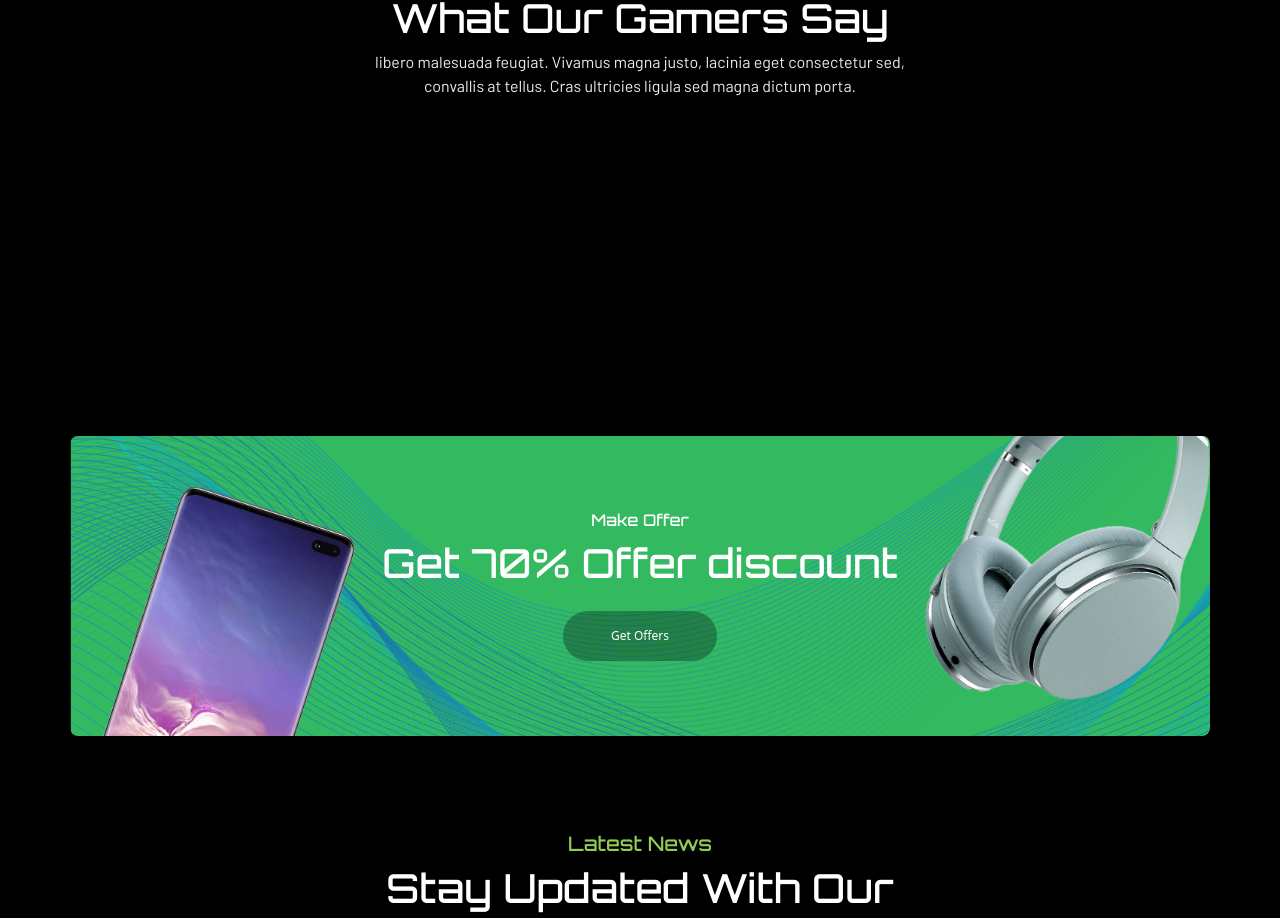
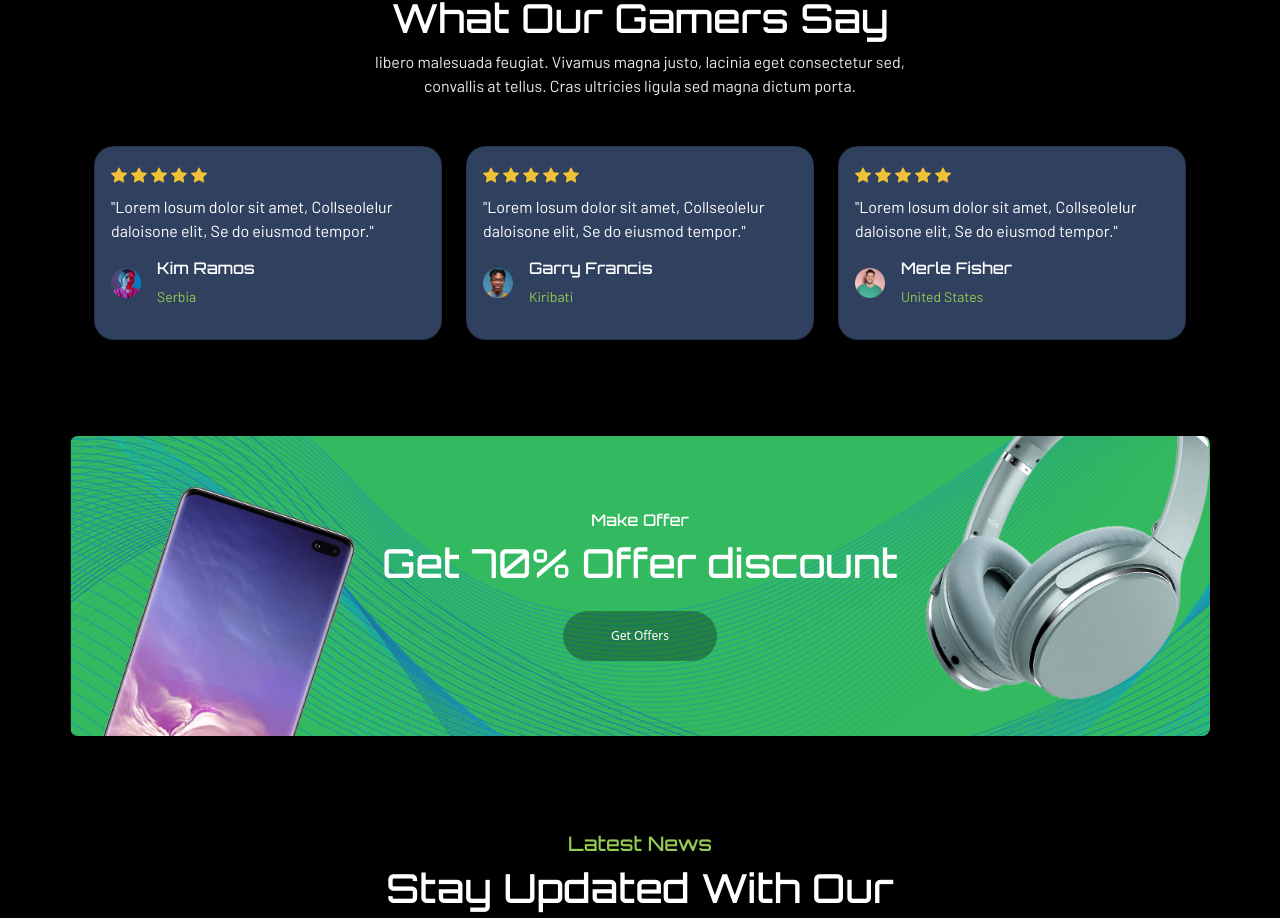
Before and after one commit to orazi-paolo/proj-html-vuejs, a Vue app: page / in a window 1280 px wide. Shown: the part 4733-5651 px from the top of the page. Built offline with nearby package versions, Linux system fonts and the light colour scheme; what wow.js would draw is missing.

Commit message:
Fixed feedback carousel.

```diff
--- a/src/components/appMain-feature/featureFeedback/FeatureFeedbackSlider.vue
+++ b/src/components/appMain-feature/featureFeedback/FeatureFeedbackSlider.vue
@@ -5,12 +5,9 @@ export default {
   data() {
     return {
       //Variables
-      sliderPosition: 0, // Store Initial slider position
-      activeCards: [], // Store visible cards
-
       userProfiles: [
         {
-          id: 1,
+          id: 3,
           firstName: "Kim",
           lastName: "Ramos",
           nationality: "Serbia",
@@ -28,7 +25,7 @@ export default {
           starsRate: 5
         },
         {
-          id: 3,
+          id: 1,
           firstName: "Merle",
           lastName: "Fisher",
           nationality: "United States",
@@ -44,28 +41,22 @@ export default {
     FeatureFeedbackSliderCard,
   },
 
-  computed: {
-    sliderStyle() {
-      return {
-        transform: `translate3d(${this.sliderPosition}%, 0, 0)`,
-        transition: 'transform 1s ease-in-out'
-      }
-    }
-  },
+  methods: {
+    shuffleProfiles() {
+      let middle = this.userProfiles[1]
+      let first = this.userProfiles[0]
+      // Change position of objects
+      this.userProfiles[0] = middle
+      this.userProfiles[1] = first
 
-  methods: {
-    scrollSlider() {
-      this.sliderPosition -= 100 // Scroll cards
+      // Rivert the user profiles array
+      this.userProfiles.reverse()
     }
   },
 
   mounted() {
-    // Print User profile cards
-    this.activeCards = this.userProfiles
-
-    // Set interval scrolling
     setInterval(() => {
-      this.scrollSlider()
+      this.shuffleProfiles()
     }, 2000)
   }
 }
@@ -74,14 +65,33 @@ export default {
 <template>
   <!-- Feedback Slider  -->
   <div class="container">
-    <div class="row mt-5 overflow-hidden">
-      <div class="col" v-for="profile in activeCards" :key="profile.id" :style="sliderStyle">
+    <TransitionGroup class="row mt-5" name="scroll" tag="div">
+      <div class="col" v-for="profile in userProfiles" :key="profile.id">
         <FeatureFeedbackSliderCard :firstName="profile.firstName" :lastName="profile.lastName"
           :nationality="profile.nationality" :description="profile.description" :profileImgUrl="profile.profileImgUrl"
           :starsRate="profile.starsRate" />
       </div>
-    </div>
+    </TransitionGroup>
   </div>
 </template>
 
-<style lang="scss" scoped></style>
+<style lang="scss" scoped>
+.scroll-move,
+/* apply transition to moving elements */
+.scroll-enter-active,
+.scroll-leave-active {
+  transition: all 0.5s ease;
+}
+
+.scroll-enter-from,
+.scroll-leave-to {
+  opacity: 0;
+  transform: translate(30px);
+}
+
+/* ensure leaving items are taken out of layout flow so that moving
+   animations can be calculated correctly. */
+.scroll-leave-active {
+  position: absolute;
+}
+</style>
```
